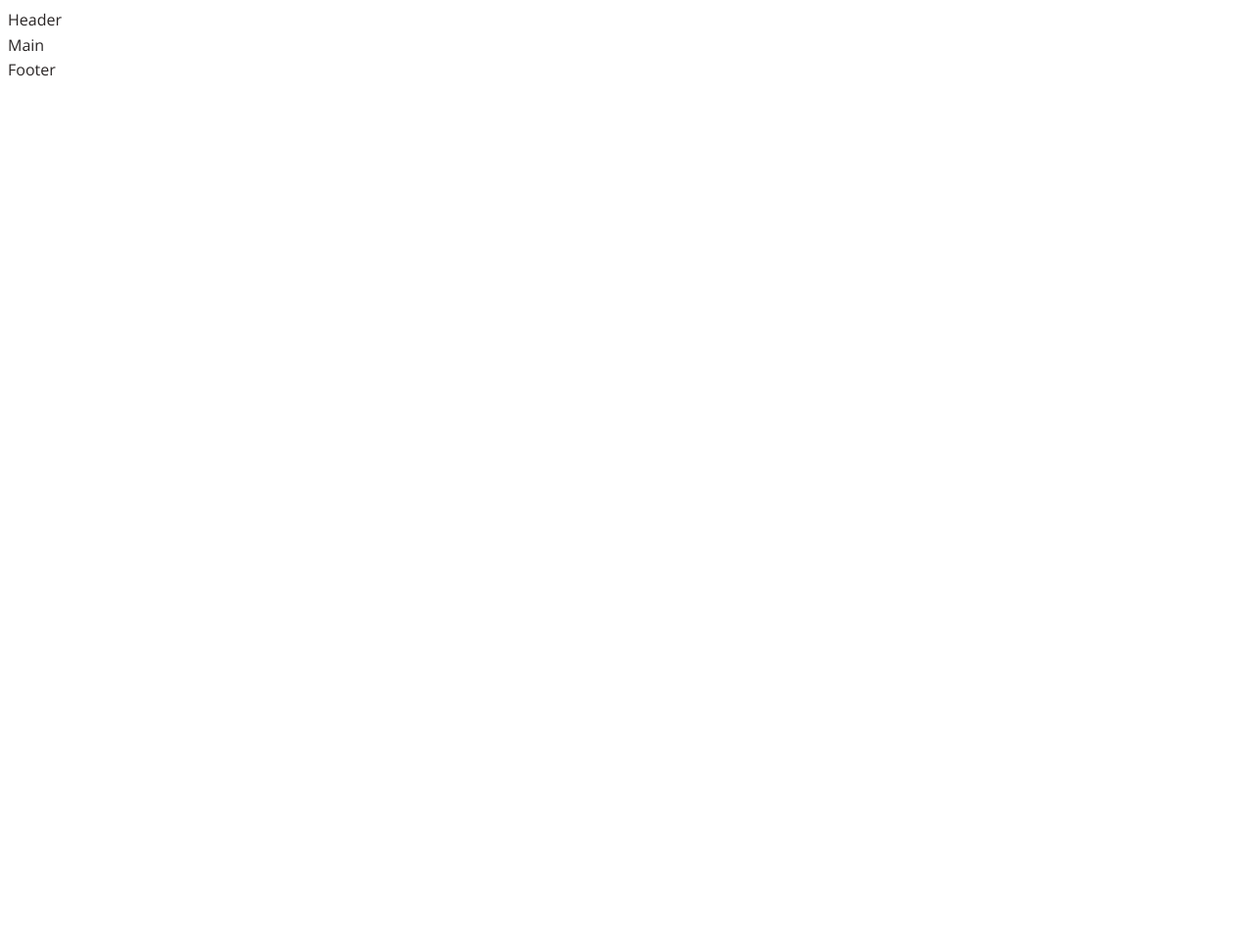
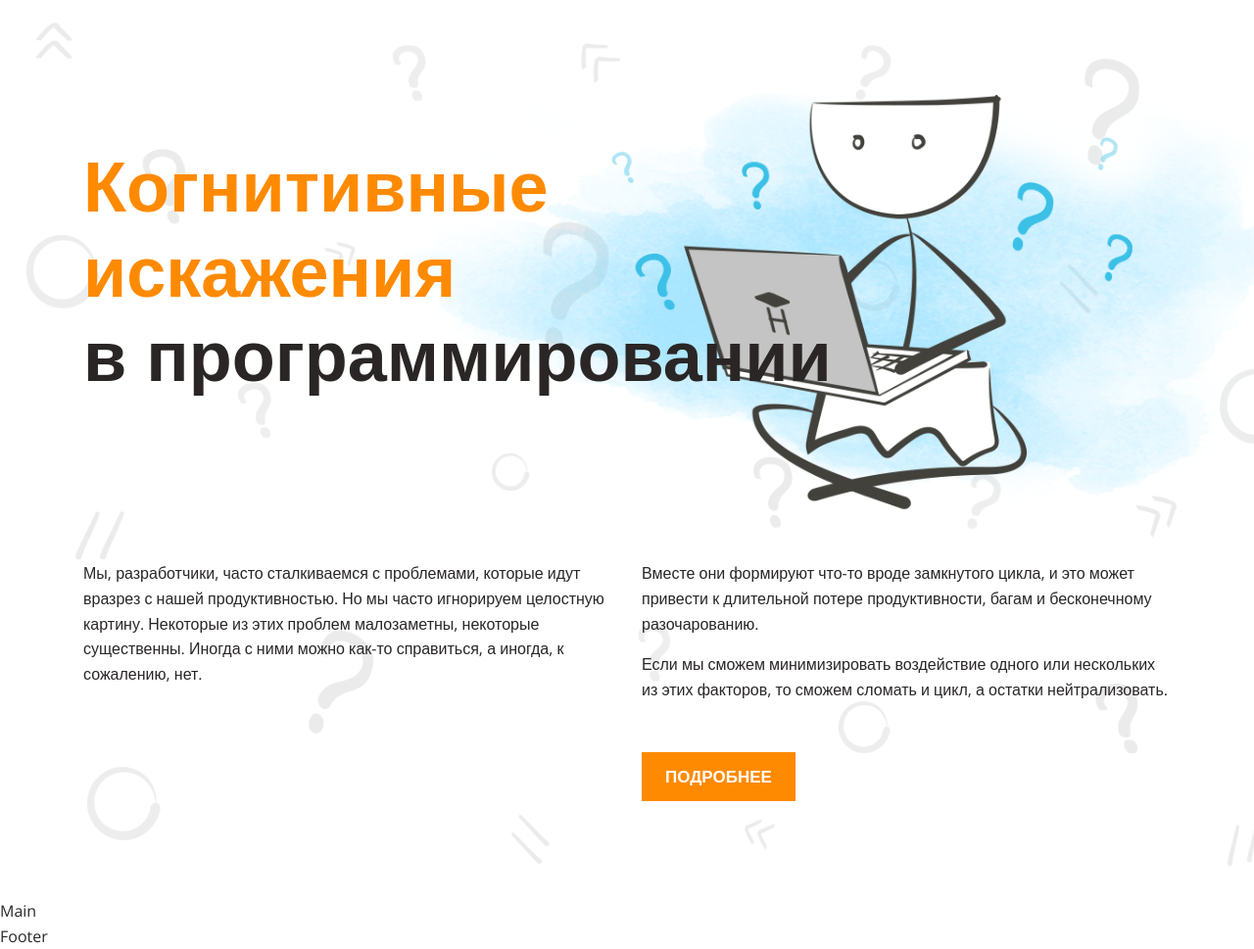
Before and after one commit to ryaza/layout-designer-project-lvl1, a website: page src/index.html in a window 1280 px wide. Shown: the whole page at 98% size. Before the commit the page ends 800 px from the top, so only its background shows below. Drawn offline with nearby package versions, Linux system fonts and the light colour scheme; a web font is replaced by a local one.

Commit message:
header styles

```diff
--- a/src/index.html
+++ b/src/index.html
@@ -9,7 +9,41 @@
     <link href="https://fonts.googleapis.com/css2?family=Neucha&family=Open+Sans:wght@400;700&display=swap" rel="stylesheet">
 </head>
 <body>
-    <header> Header </header>
+    <header class="main-bg">
+        <div class="container header">
+            <h1 class="h1 header__title">
+                <span class="text--primary">
+                    Когнитивные<br/>
+                    искажения
+                </span>
+                <br/>
+                <span> в программировании </span>
+            </h1>
+            <img class="header__image" src="./images/main.png" alt="Человек с ноутбуком сидит на облаке">
+            <div class="two-column text--main">
+                <div>
+                    <p>
+                        Мы, разработчики, часто сталкиваемся с проблемами,
+                        которые идут вразрез с нашей продуктивностью.
+                        Но мы часто игнорируем целостную картину.
+                        Некоторые из этих проблем малозаметны, некоторые существенны.
+                        Иногда с ними можно как-то справиться, а иногда, к сожалению, нет.
+                    </p>
+                </div>
+                <div>
+                    <p>
+                        Вместе они формируют что-то вроде замкнутого цикла, и это может
+                        привести к длительной потере продуктивности, багам и бесконечному разочарованию.
+                    </p>
+                    <p>
+                        Если мы сможем минимизировать воздействие одного или нескольких из
+                        этих факторов, то сможем сломать и цикл, а остатки нейтрализовать.
+                    </p>
+                    <a href="#nav" class="button--primary">Подробнее</a>
+                </div>
+            </div>
+        </div>
+    </header>
     <main> Main </main>
     <footer>Footer </footer>
 </body>
--- a/src/styles/style.css
+++ b/src/styles/style.css
@@ -17,11 +17,14 @@ body {
     font-size: 16px;
     line-height: 1.6em;
     color: var(--dark);
+    margin: 0;
 }
 
 .h1, .h2, .h3 {
     font-family: Neucha, Arial, sans-serif;
     line-height: 1.2em;
+    position: relative;
+    z-index: 2;
 }
 
 .h1 {
@@ -37,7 +40,88 @@ body {
 }
 
 .content {
-    max-width: 1110px;
+    width: 1110px;
     margin: 0 auto;
-    padding: 100px 0;
+    position: relative;
+    z-index: 1;
 }
+
+.main-bg {
+    width: 100%;
+    position: relative;
+    overflow: hidden;
+}
+
+.main-bg::before {
+    content: '';
+    position: absolute;
+    top: 0;
+    left: 0;
+    background-repeat: no-repeat;
+    background-size: cover;
+    background-image: url('../images/background.png');
+    width: 100%;
+    height: 100%;
+    opacity: 0.1;
+}
+
+/** HEADER **/
+.header {
+    position: relative;
+    padding-top: 100px;
+    padding-bottom: 100px;
+}
+
+.header__title {
+    position: relative;
+    z-index: 200;
+}
+
+.header__image {
+    position: absolute;
+    top: 35px;
+    left: 300px;
+    z-index: 100;
+    height: 525px;
+}
+
+.button--primary {
+    display: inline-block;
+    margin-top: 35px;
+    padding: 12px 24px;
+    color: var(--white);
+    font-weight: 700;
+    text-transform: uppercase;
+    font-size: 17px;
+    text-align: center;
+    background: var(--main);
+    text-decoration: none;
+}
+
+.container {
+    width: 1110px;
+    margin: 0 auto;
+}
+
+.text--primary {
+    color: var(--main);
+}
+
+.two-column {
+    display: flex;
+    justify-content: space-between;
+    width: 100%;
+}
+
+.two-column div {
+    width: 50%;
+    margin-right: 30px;
+}
+
+.two-column div:last-of-type {
+    margin-right: 0;
+}
+
+.text--main {
+    margin-top: 150px;
+}
```
